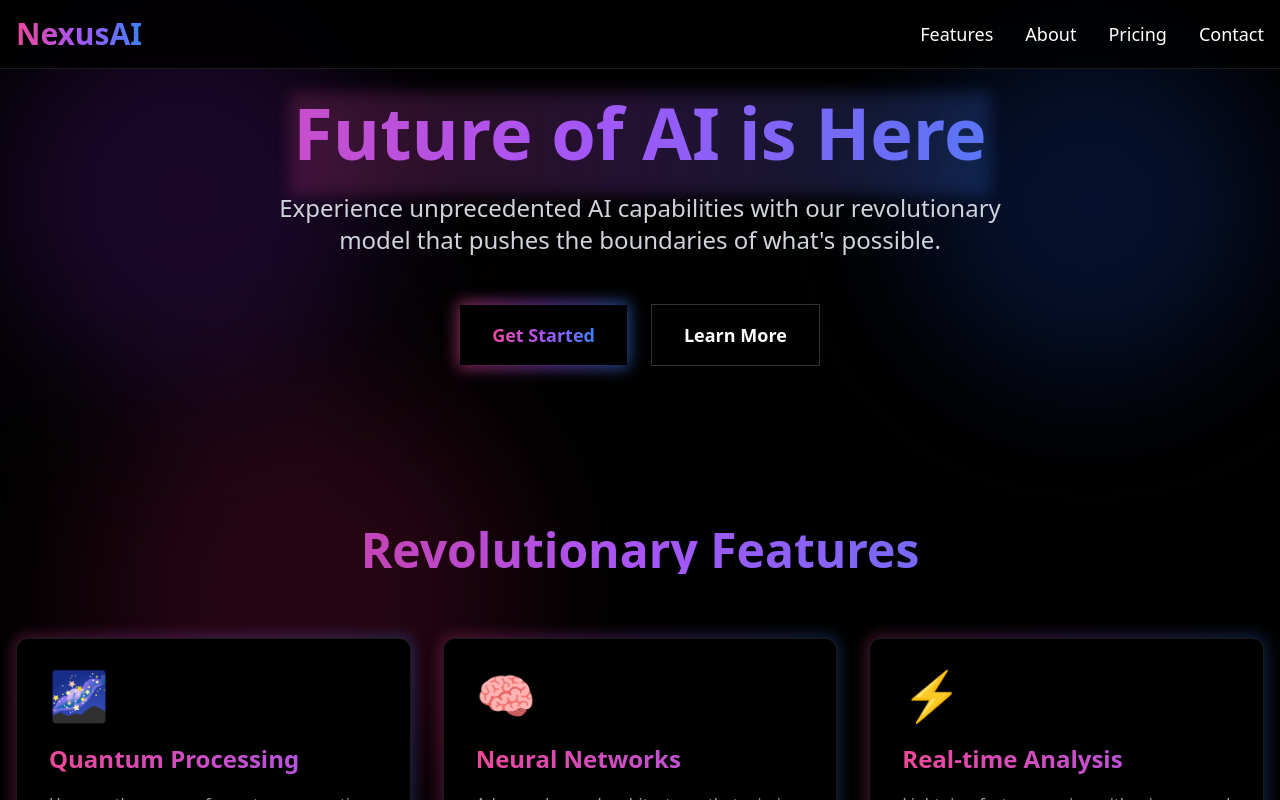
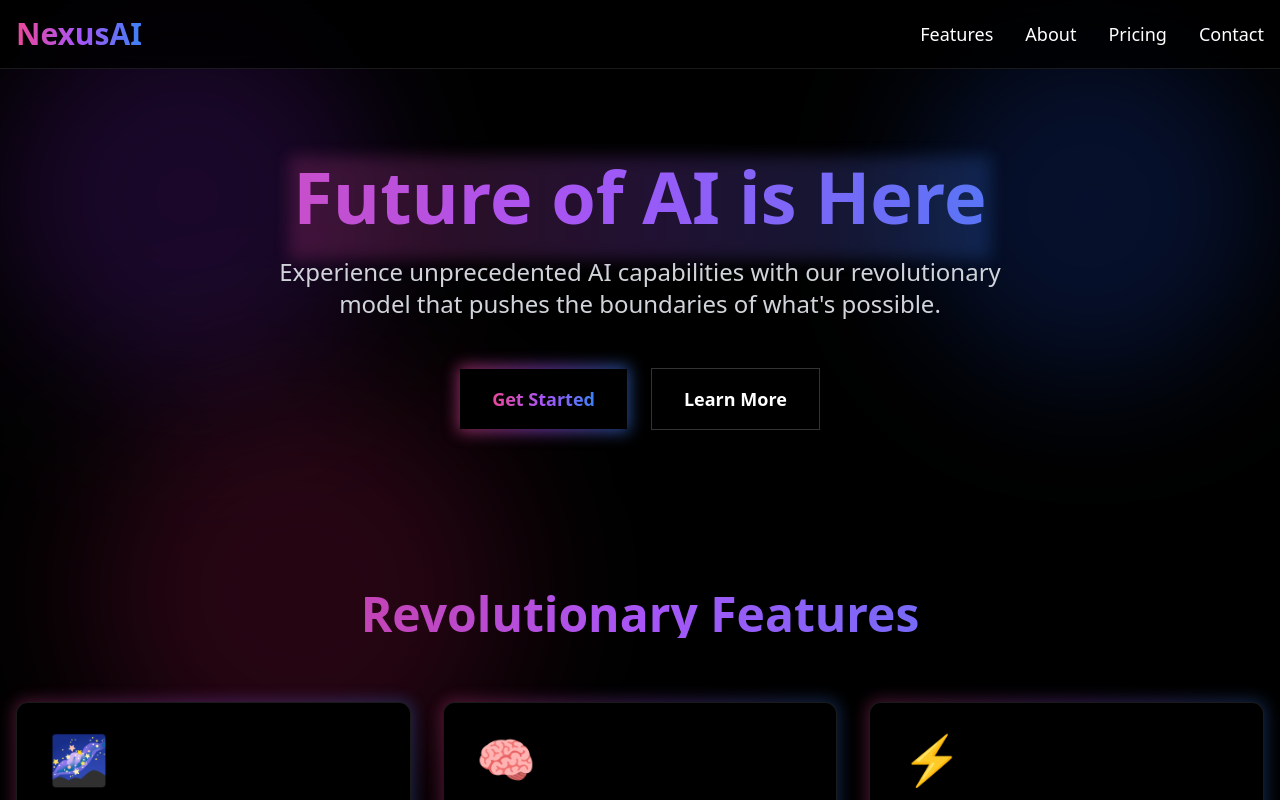
Before and after one commit to mddanish867/nexus-ai, a React (Vite) app: page / in a window 1280 px wide. Shown: the top 800 px of the page. Built offline with nearby package versions, Linux system fonts and the light colour scheme.

Commit message:
remodified

```diff
--- a/src/components/home/Hero.tsx
+++ b/src/components/home/Hero.tsx
@@ -1,6 +1,6 @@
 const Hero = () => {
   return (
-    <section className="relative pt-24 pb-20">
+    <section className="relative pt-40 pb-20">
       <div className="container mx-auto text-center px-4">
         <div className="relative inline-block">
           <h1 className="text-5xl md:text-7xl font-bold mb-6 bg-gradient-to-r from-pink-500 via-purple-500 to-blue-500 bg-clip-text text-transparent animate-gradient-x">
--- a/src/components/home/Navbar.tsx
+++ b/src/components/home/Navbar.tsx
@@ -32,7 +32,8 @@ const Navbar = () => {
         </div>
 
         {isMenuOpen && (
-          <div className="md:hidden px-4 pb-4">
+          <div className="min-h-screen md:hidden px-4 pb-4 text-center">
+
             {["Features", "About", "Pricing", "Contact"].map((item) => (
               <a
                 key={item}
```
